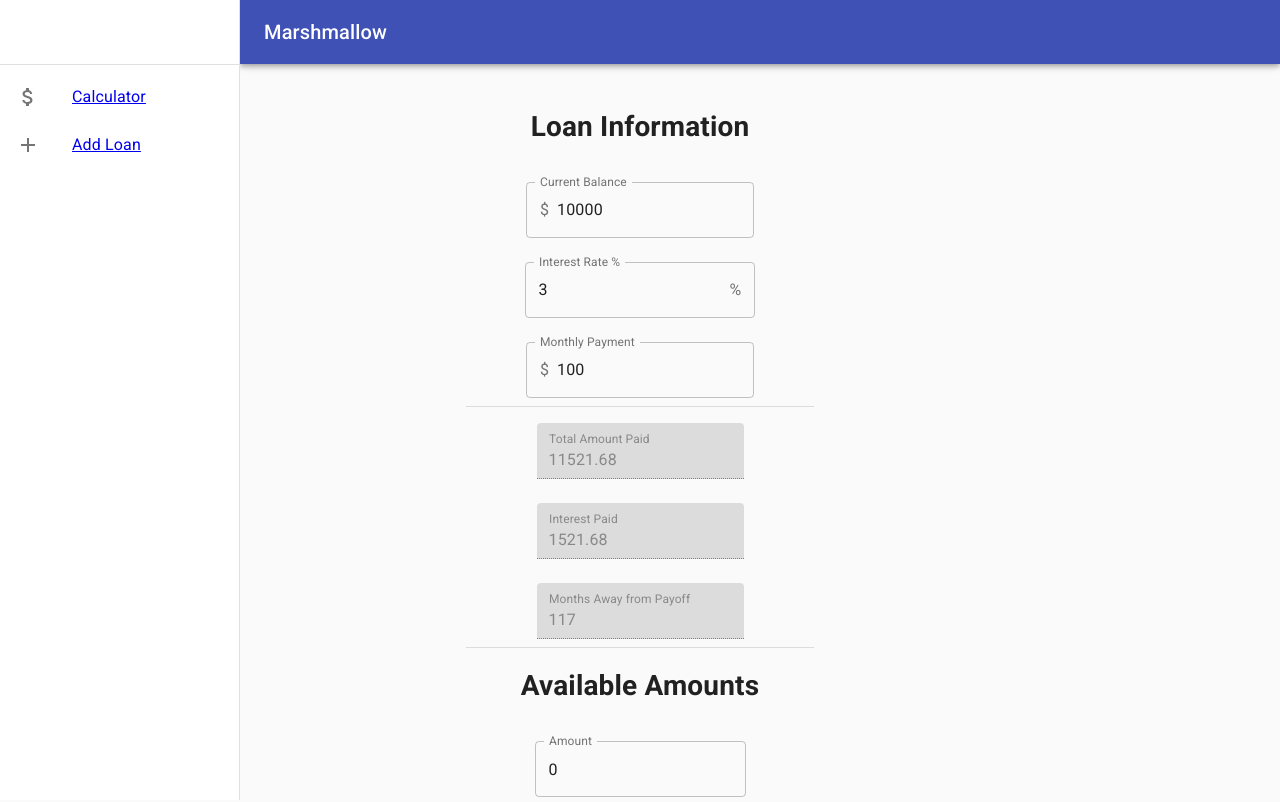
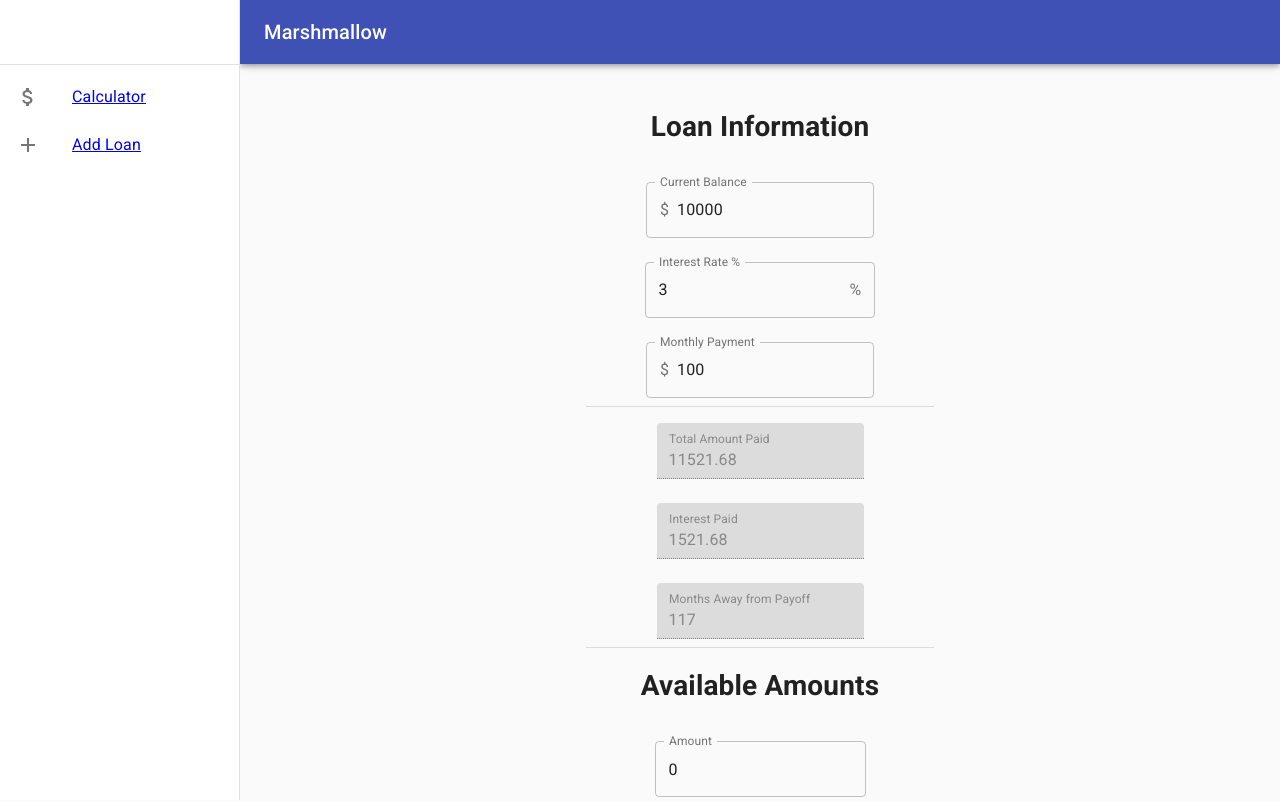
Before and after one commit to andywgarcia/marshmallow, a React (Create React App) app: page / in a window 1280 px wide. Shown: the top 802 px of the page. Built offline with nearby package versions, Linux system fonts and the light colour scheme.

Commit message:
Fixing responsive centering issue

```diff
--- a/src/App.jsx
+++ b/src/App.jsx
@@ -63,9 +63,9 @@ function App() {
 
   return (
     <React.Fragment>
+      <Provider store={store}>
+        <div className={classes.root}>
           <CssBaseline />
-      <Provider store={store}>
-        <Container maxWidth="xs" className={`App ${classes.Root}`}>
           <AppBar position="fixed" className={classes.appBar}>
             <Toolbar>
               <IconButton
@@ -88,6 +88,7 @@ function App() {
             theme={theme}
             isMobileOpen={mobileOpen}
           />
+          <Container maxWidth="xs" className={`App ${classes.Root} `}>
             <main className={classes.content}>
               <div className={classes.toolbar} />
               <Router>
@@ -96,6 +97,7 @@ function App() {
               </Router>
             </main>
           </Container>
+        </div>
       </Provider>
     </React.Fragment>
   );
--- a/src/components/navigation/LeftDrawer.jsx
+++ b/src/components/navigation/LeftDrawer.jsx
@@ -52,7 +52,7 @@ function LeftDrawer(props) {
   return (
     <nav className={props.classes.drawer} aria-label="mailbox folders">
       {/* The implementation can be swapped with js to avoid SEO duplication of links. */}
-      <Hidden smUp implementation="css">
+      <Hidden smUp>
         <Drawer
           container={container}
           variant="temporary"
@@ -69,7 +69,7 @@ function LeftDrawer(props) {
           {drawer}
         </Drawer>
       </Hidden>
-      <Hidden xsDown implementation="css">
+      <Hidden xsDown>
         <Drawer
           classes={{
             paper: props.classes.drawerPaper,
```
Lines whose indentation alone changed are shown as unchanged.
